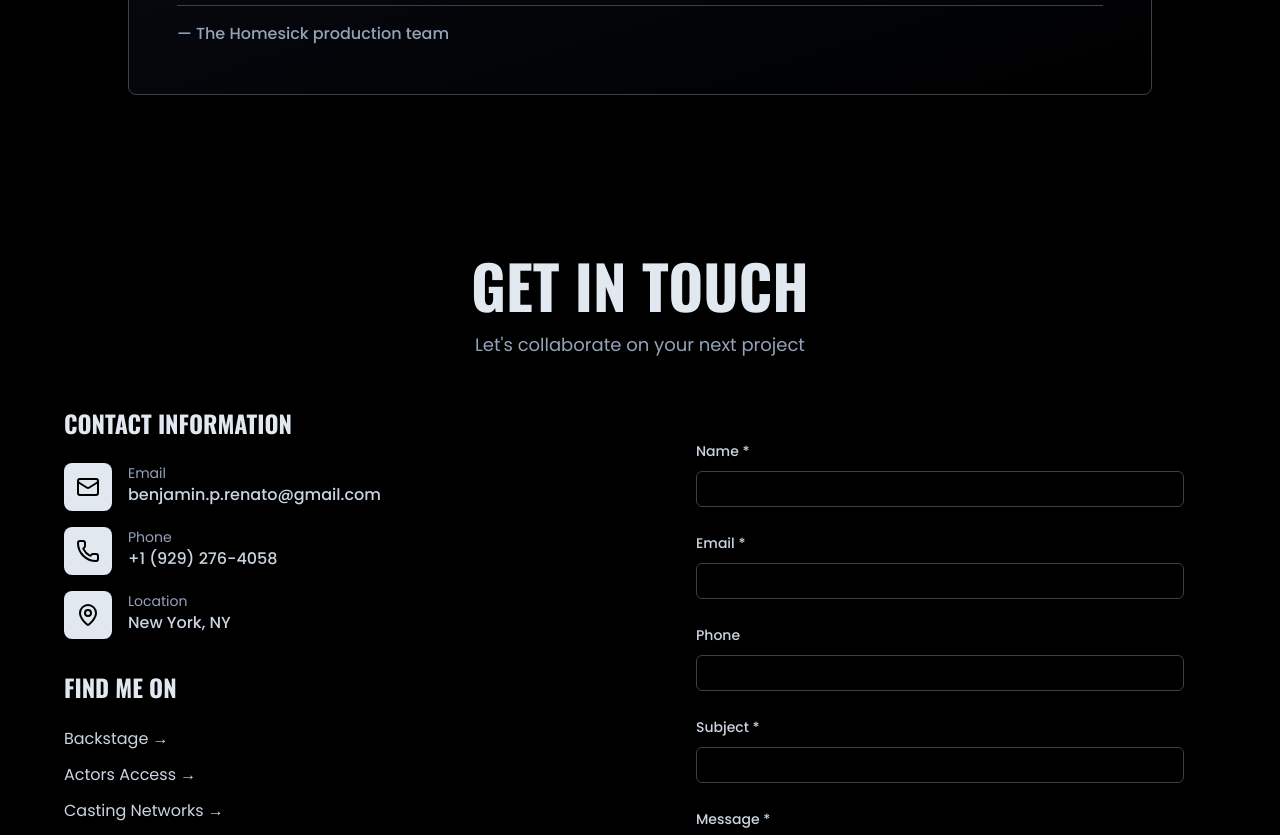
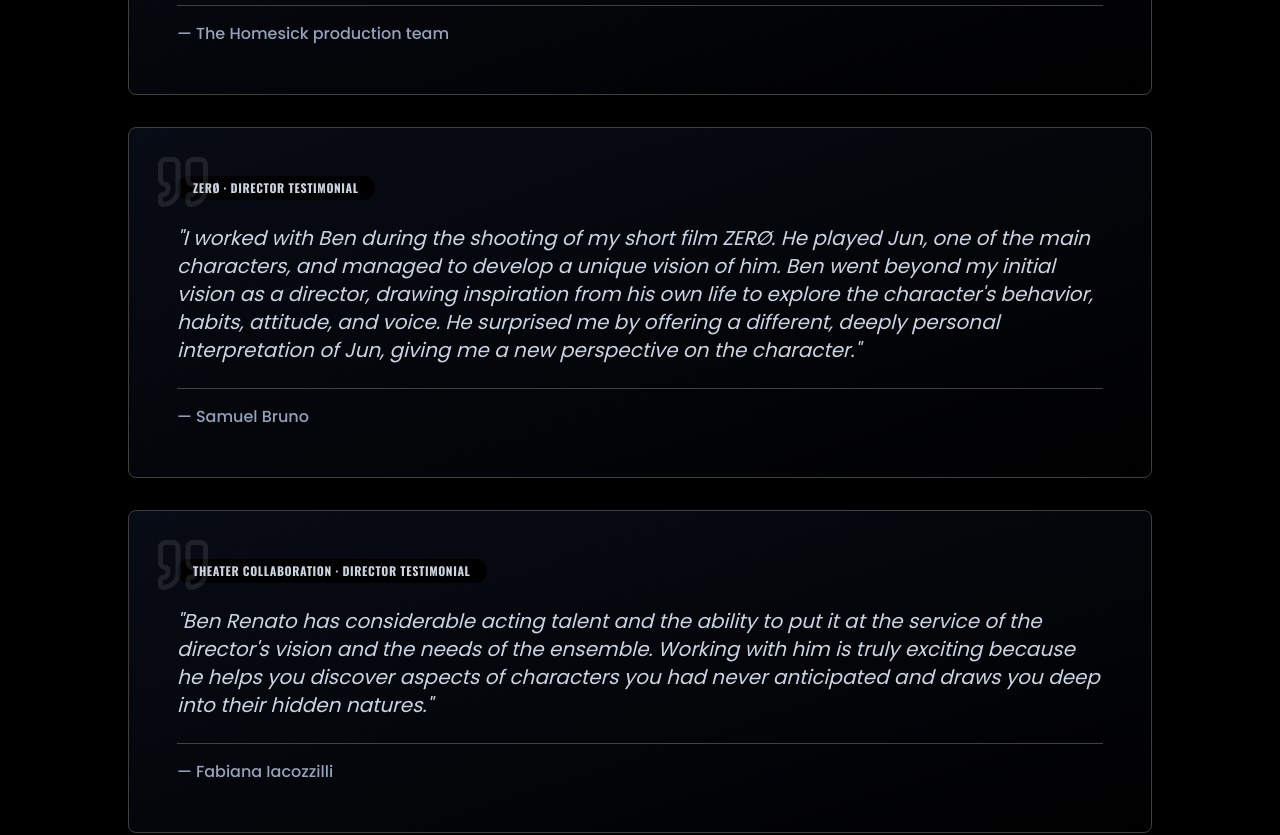
Before and after one commit to BenRenato7/Actor-Portfolio, a React (Create React App) app: page / in a window 1280 px wide. Shown: the part 9540-10375 px from the top of the page. Built offline with nearby package versions, Linux system fonts and the light colour scheme.

Commit message:
Add Samuel Bruno and Fabiana Iacozzilli testimonials

```diff
--- a/src/data/mock.js
+++ b/src/data/mock.js
@@ -307,6 +307,20 @@ export const actorInfo = {
       type: "PRODUCTION TESTIMONIAL",
       quote: "Ben brought an extraordinary amount of depth, emotion, and humanity to Ryan. His commitment to the character elevated every scene, capturing both the physical and emotional intensity at the center of Homesick. Beyond his performance, Ben's experience and professionalism made him an absolute joy to work with throughout production.",
       author: "The Homesick production team"
+    },
+    {
+      id: 2,
+      project: "ZERØ",
+      type: "DIRECTOR TESTIMONIAL",
+      quote: "I worked with Ben during the shooting of my short film ZERØ. He played Jun, one of the main characters, and managed to develop a unique vision of him. Ben went beyond my initial vision as a director, drawing inspiration from his own life to explore the character's behavior, habits, attitude, and voice. He surprised me by offering a different, deeply personal interpretation of Jun, giving me a new perspective on the character.",
+      author: "Samuel Bruno"
+    },
+    {
+      id: 3,
+      project: "THEATER COLLABORATION",
+      type: "DIRECTOR TESTIMONIAL",
+      quote: "Ben Renato has considerable acting talent and the ability to put it at the service of the director's vision and the needs of the ensemble. Working with him is truly exciting because he helps you discover aspects of characters you had never anticipated and draws you deep into their hidden natures.",
+      author: "Fabiana Iacozzilli"
     }
   ]
 };
```
